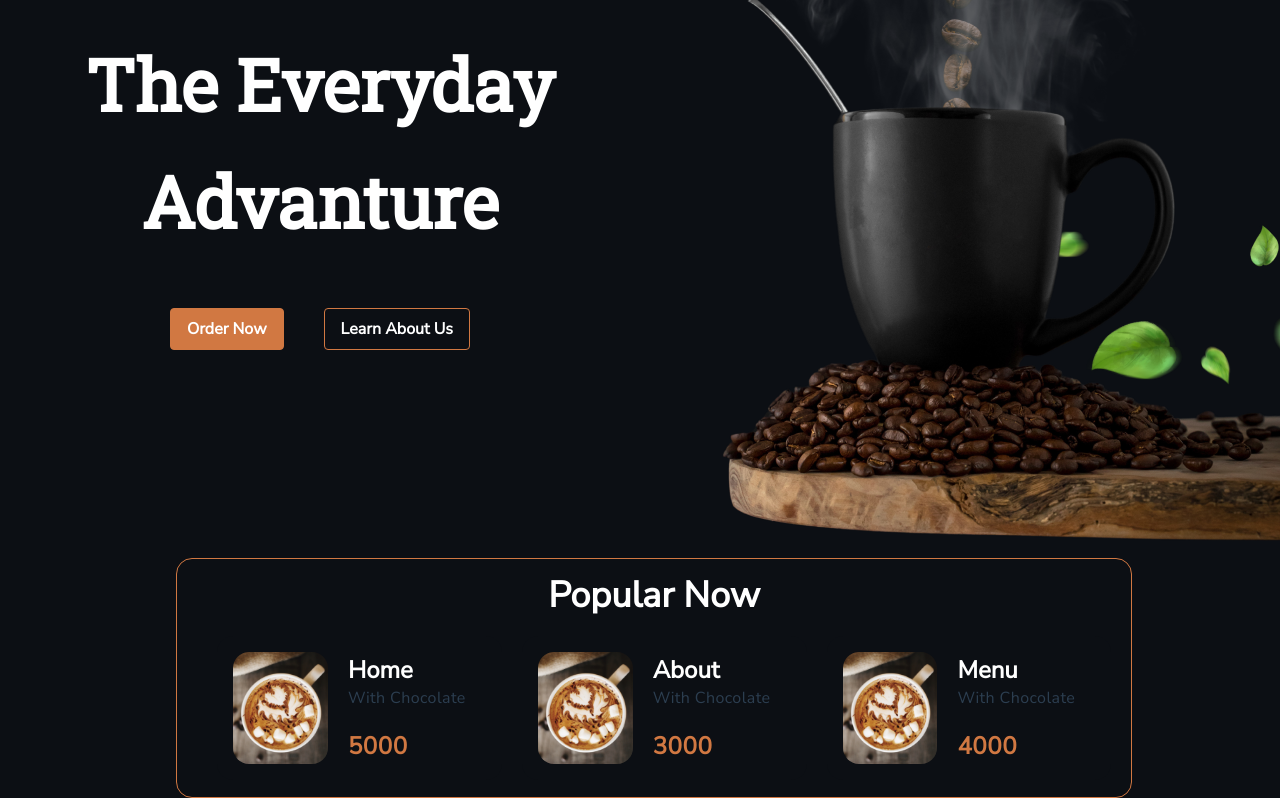
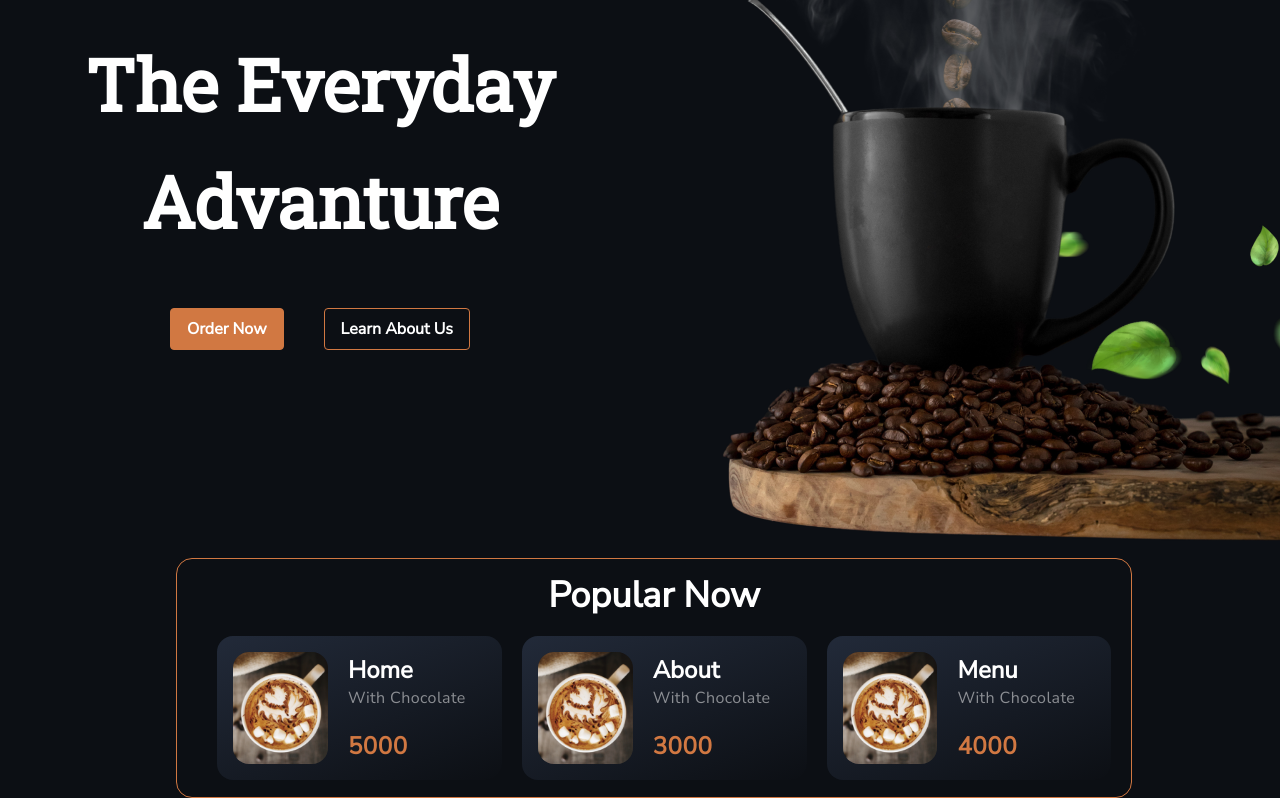
Before and after one commit to TaufikAkbar7/coffeShop, a Vue app in the folder client/: page / in a window 1280 px wide. Shown: the part 237-1037 px from the top of the page. Built offline with nearby package versions, Linux system fonts and the light colour scheme.

Commit message:
continue styling popular

```diff
--- a/client/src/components/molecules/Popular.vue
+++ b/client/src/components/molecules/Popular.vue
@@ -14,7 +14,7 @@
         <div
           v-for="item in items"
           :key="item.name"
-          class="bg-primaryColor60 rounded-2xl h-36 flex flex-row p-4 ml-5"
+          class="bg-primaryColor60 rounded-2xl h-36 flex flex-row p-4 ml-5 linear"
         >
           <img class="rounded-2xl h-28  object-cover" src="../../assets/article/category-3.png" alt="item" />
           <div class="flex flex-col justify-center items-start p-5">
@@ -48,4 +48,7 @@ export default {
 </script>
 
 <style>
+.linear{
+  background: linear-gradient(157.7deg, #222A39 0%, #0C0F14 99.78%);
+}
 </style>
--- a/client/tailwind.config.js
+++ b/client/tailwind.config.js
@@ -20,7 +20,7 @@ module.exports = {
       primaryColor: '#0C0F14',
       primaryColor60: 'rgba(12, 15, 20, 0.6)',
       secondaryColor: '#fff',
-      secondayColor50: 'color-ffffff-50": "rgba(255, 255, 255, 0.5)',
+      secondayColor50: 'rgba(255, 255, 255, 0.5)',
       thirdColor: '#D17842',
       fourColor: '#131820',
     },
```
